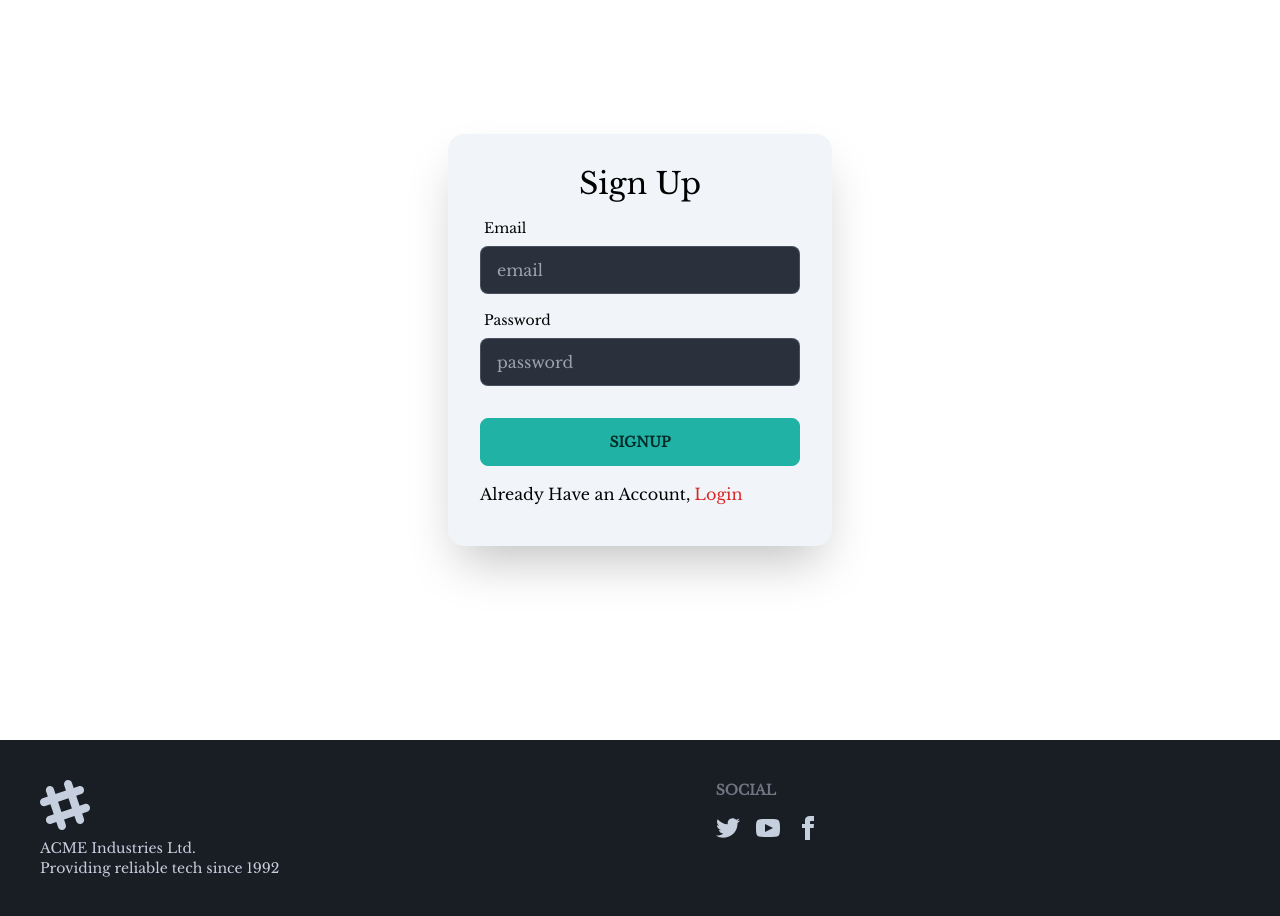
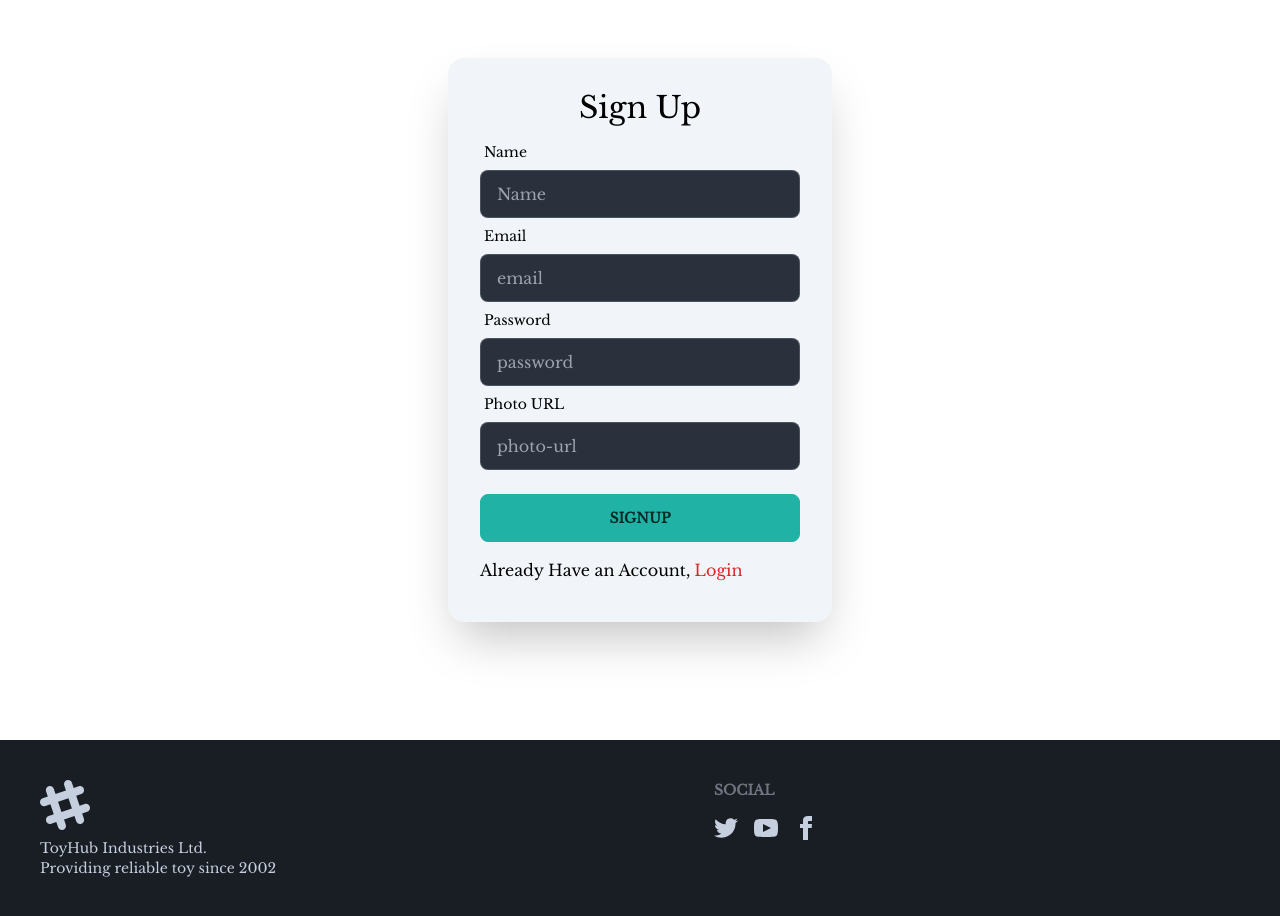
Before and after one commit to wahidgoni17/Assignment-11-client-side, a React (Vite) app: page /signup in a window 1280 px wide. Shown: the part 140-1056 px from the top of the page. Built offline with nearby package versions, Linux system fonts and the light colour scheme.

Commit message:
firebase setup

```diff
--- a/package.json
+++ b/package.json
@@ -12,6 +12,7 @@
   "dependencies": {
     "aos": "^2.3.4",
     "daisyui": "^2.51.6",
+    "firebase": "^9.22.0",
     "localforage": "^1.10.0",
     "match-sorter": "^6.3.1",
     "react": "^18.2.0",
--- /dev/null
+++ b/src/Components/Firebase/firebase.config.js
@@ -0,0 +1,18 @@
+// Import the functions you need from the SDKs you need
+import { initializeApp } from "firebase/app";
+// TODO: Add SDKs for Firebase products that you want to use
+// https://firebase.google.com/docs/web/setup#available-libraries
+
+// Your web app's Firebase configuration
+const firebaseConfig = {
+  apiKey: "AIzaSyCo62P1YggbSUeQhcWa6TUg68SJLKceilM",
+  authDomain: "assignment-11-3915d.firebaseapp.com",
+  projectId: "assignment-11-3915d",
+  storageBucket: "assignment-11-3915d.appspot.com",
+  messagingSenderId: "706466141728",
+  appId: "1:706466141728:web:b6a7aabaaa23030d3bce45"
+};
+
+// Initialize Firebase
+const app = initializeApp(firebaseConfig);
+export default app
--- a/src/Components/Layout/Header&Footer/Footer.jsx
+++ b/src/Components/Layout/Header&Footer/Footer.jsx
@@ -17,9 +17,9 @@ const Footer = () => {
             <path d="M22.672 15.226l-2.432.811.841 2.515c.33 1.019-.209 2.127-1.23 2.456-1.15.325-2.148-.321-2.463-1.226l-.84-2.518-5.013 1.677.84 2.517c.391 1.203-.434 2.542-1.831 2.542-.88 0-1.601-.564-1.86-1.314l-.842-2.516-2.431.809c-1.135.328-2.145-.317-2.463-1.229-.329-1.018.211-2.127 1.231-2.456l2.432-.809-1.621-4.823-2.432.808c-1.355.384-2.558-.59-2.558-1.839 0-.817.509-1.582 1.327-1.846l2.433-.809-.842-2.515c-.33-1.02.211-2.129 1.232-2.458 1.02-.329 2.13.209 2.461 1.229l.842 2.515 5.011-1.677-.839-2.517c-.403-1.238.484-2.553 1.843-2.553.819 0 1.585.509 1.85 1.326l.841 2.517 2.431-.81c1.02-.33 2.131.211 2.461 1.229.332 1.018-.21 2.126-1.23 2.456l-2.433.809 1.622 4.823 2.433-.809c1.242-.401 2.557.484 2.557 1.838 0 .819-.51 1.583-1.328 1.847m-8.992-6.428l-5.01 1.675 1.619 4.828 5.011-1.674-1.62-4.829z"></path>
           </svg>
           <p>
-            ACME Industries Ltd.
+            ToyHub Industries Ltd.
             <br />
-            Providing reliable tech since 1992
+            Providing reliable toy since 2002
           </p>
         </div>
         <div>
--- a/src/Components/Login&Signup/Login.jsx
+++ b/src/Components/Login&Signup/Login.jsx
@@ -1,8 +1,20 @@
-import React from "react";
+import React, { useContext } from "react";
 import { Link } from "react-router-dom";
 import { FaGoogle } from "react-icons/fa";
+import { AuthContext } from "../Routers/AuthProvider";
 
 const Login = () => {
+  const { googleLogIn } = useContext(AuthContext);
+  const handleGoogleLogin = () => {
+    googleLogIn()
+      .then((result) => {
+        const loggedbygoogle = result.user;
+        console.log(loggedbygoogle);
+      })
+      .catch((error) => {
+        console.log(error);
+      });
+  };
   return (
     <>
       <div className="hero min-h-screen">
@@ -40,7 +52,10 @@ const Login = () => {
             </h1>
             <div className="divider">OR</div>
             <div className="text-center">
-              <button className="btn btn-circle btn-info btn-outline">
+              <button
+                onClick={handleGoogleLogin}
+                className="btn btn-circle btn-info btn-outline"
+              >
                 <FaGoogle></FaGoogle>
               </button>
             </div>
--- a/src/Components/Login&Signup/Signup.jsx
+++ b/src/Components/Login&Signup/Signup.jsx
@@ -1,13 +1,26 @@
-import React from "react";
+import React, { useContext } from "react";
 import { Link } from "react-router-dom";
+import { AuthContext } from "../Routers/AuthProvider";
 
 const Signup = () => {
+  const { newUser } = useContext(AuthContext);
   return (
     <>
       <div className="hero min-h-screen">
         <div className="card flex-shrink-0 w-full max-w-sm shadow-2xl bg-slate-100">
           <div className="card-body">
             <h1 className="text-center text-3xl">Sign Up</h1>
+            <form>
+              <div className="form-control">
+                <label className="label">
+                  <span className="label-text text-black">Name</span>
+                </label>
+                <input
+                  type="text"
+                  placeholder="Name"
+                  className="input input-bordered text-white"
+                />
+              </div>
               <div className="form-control">
                 <label className="label">
                   <span className="label-text text-black">Email</span>
@@ -15,7 +28,7 @@ const Signup = () => {
                 <input
                   type="text"
                   placeholder="email"
-                className="input input-bordered"
+                  className="input input-bordered text-white"
                 />
               </div>
               <div className="form-control">
@@ -25,12 +38,23 @@ const Signup = () => {
                 <input
                   type="password"
                   placeholder="password"
-                className="input input-bordered"
+                  className="input input-bordered text-white"
+                />
+              </div>
+              <div className="form-control">
+                <label className="label">
+                  <span className="label-text text-black">Photo URL</span>
+                </label>
+                <input
+                  type="url"
+                  placeholder="photo-url"
+                  className="input input-bordered text-white"
                 />
               </div>
               <div className="form-control mt-6">
                 <button className="btn btn-accent">SignUp</button>
               </div>
+            </form>
             <h1 className="my-2">
               Already Have an Account,
               <Link className="text-red-600 ms-1" to="/login">
--- /dev/null
+++ b/src/Components/Routers/AuthProvider.jsx
@@ -0,0 +1,28 @@
+import React, { createContext, useState } from "react";
+import { GoogleAuthProvider, getAuth, signInWithEmailAndPassword, signInWithPopup } from "firebase/auth";
+import app from "../../Components/Firebase/firebase.config";
+export const AuthContext = createContext(null);
+const auth = getAuth(app);
+const googleProvider = new GoogleAuthProvider();
+const AuthProvider = ({ children }) => {
+    const [user, setUser] = useState(null)
+    const [loader, setLoader] = useState(true)
+  const googleLogIn = () => {
+    setLoader(true)
+    return signInWithPopup(auth, googleProvider);
+  };
+  const newUser =(email, passwaod)=>{
+    setLoader(true)
+    return signInWithEmailAndPassword(auth, email, passwaod)
+  }
+  const authData = {
+    user,
+    newUser,
+    googleLogIn,
+  };
+  return (
+    <AuthContext.Provider value={authData}>{children}</AuthContext.Provider>
+  );
+};
+
+export default AuthProvider;
```
Also changed, not shown: src/Components/Routers/Routes.jsx (renamed from src/Components/Routes.jsx, +10 -10 lines), src/main.jsx (+5 -2 lines), 1 other file (tests, documents, lock files or other folders). Lines whose indentation alone changed are shown as unchanged.
